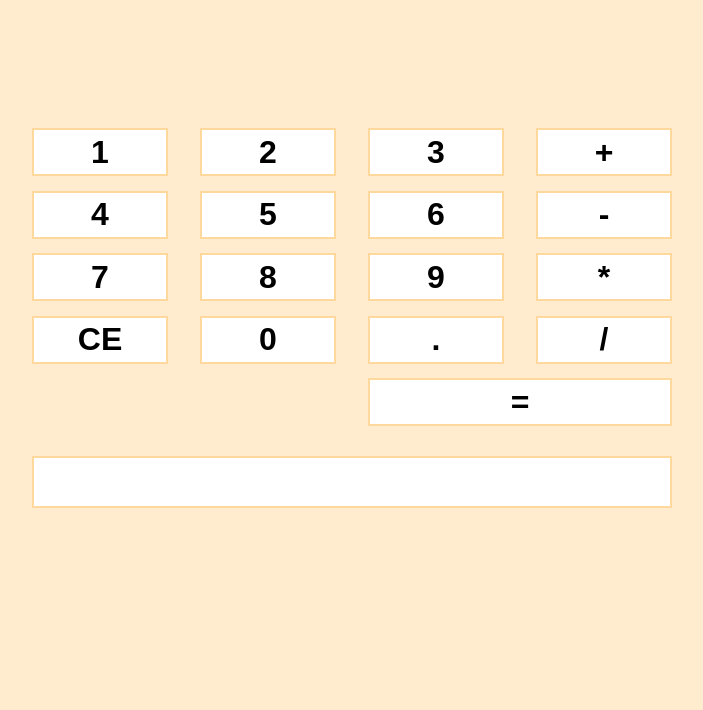
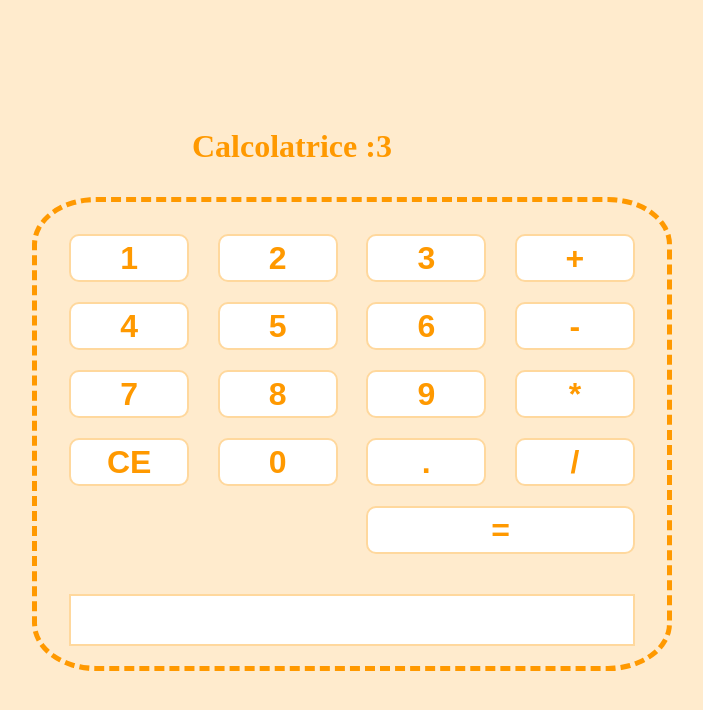
Before and after one commit to Nikicoraz/Calcolatrice-JS, a website: page index.html in a window 1280 px wide. Shown: the whole page, without its empty margins (288-991 px from the left). Drawn offline with Linux system fonts and the light colour scheme.

Commit message:
Cambio di stile :)

```diff
--- a/index.html
+++ b/index.html
@@ -8,6 +8,7 @@
     <link rel="stylesheet" href="style.css">
 </head>
 <body>
+    <h1>Calcolatrice :3</h1>
     <div id="keyboard">
         <button id="1">1</button>
         <button id="2">2</button>
--- a/style.css
+++ b/style.css
@@ -1,18 +1,31 @@
 :root{
+    --baige: blanchedalmond;
     --dark-baige: rgb(255, 216, 157);
+    --darker-baige: rgb(255, 153, 0);
 }
 
 body{
     width: 50%;
     margin: 10% auto;
-    background: blanchedalmond;
+    background: var(--baige);
+    height: 50vh;
+}
+
+h1{
+    color: var(--darker-baige);
+    width: 50%;
+    margin: 5% auto;
 }
 
 #keyboard{
+    height: 100%;
     display: grid;
     grid-template-columns: repeat(4, minmax(0, 1fr));
     column-gap: 5%;
     row-gap: 5%;
+    border: 5px dashed var(--darker-baige);
+    border-radius: 10%;
+    padding: 5%;
 }
 
 #keyboard>button{
@@ -22,6 +35,8 @@ body{
     background-color: white;
     border: 2px solid var(--dark-baige);
     transition: scale 0.2s;
+    border-radius: 10px;
+    color: var(--darker-baige);
 }
 
 #keyboard>button:hover{
```
